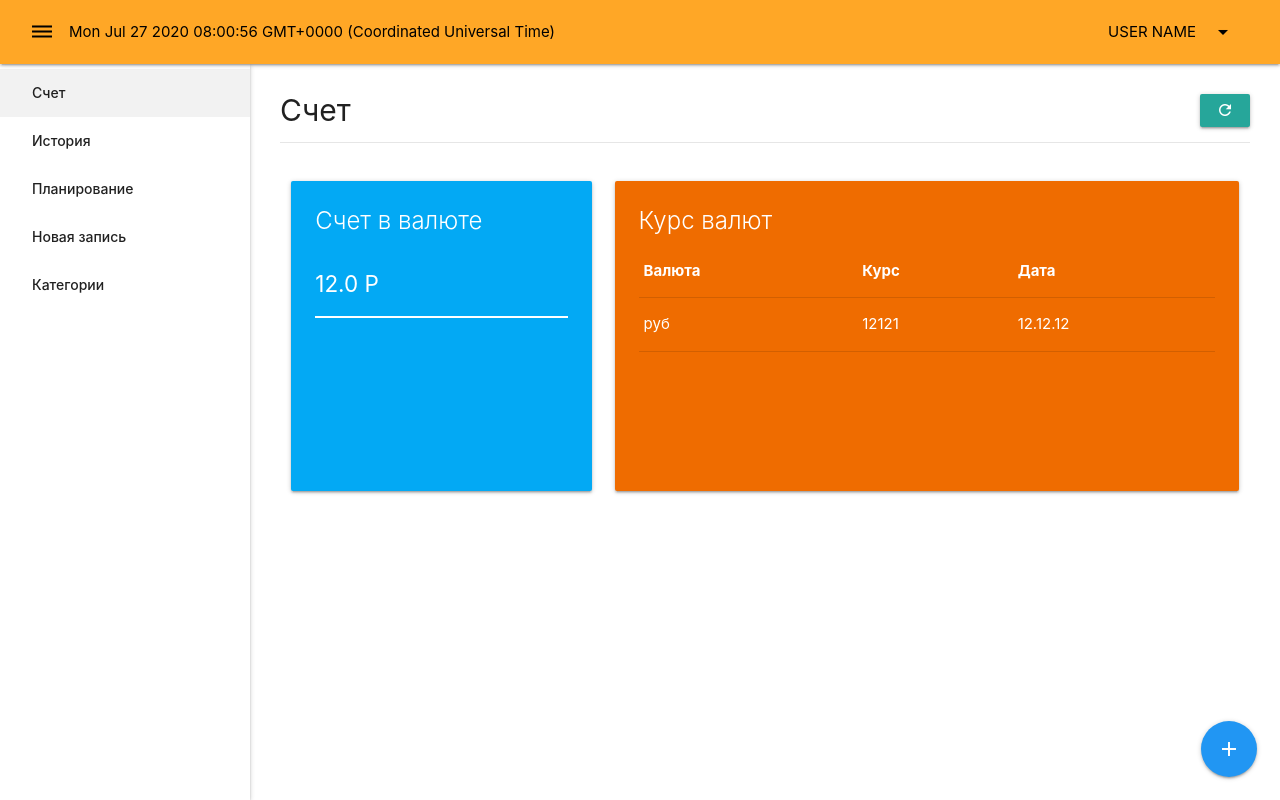
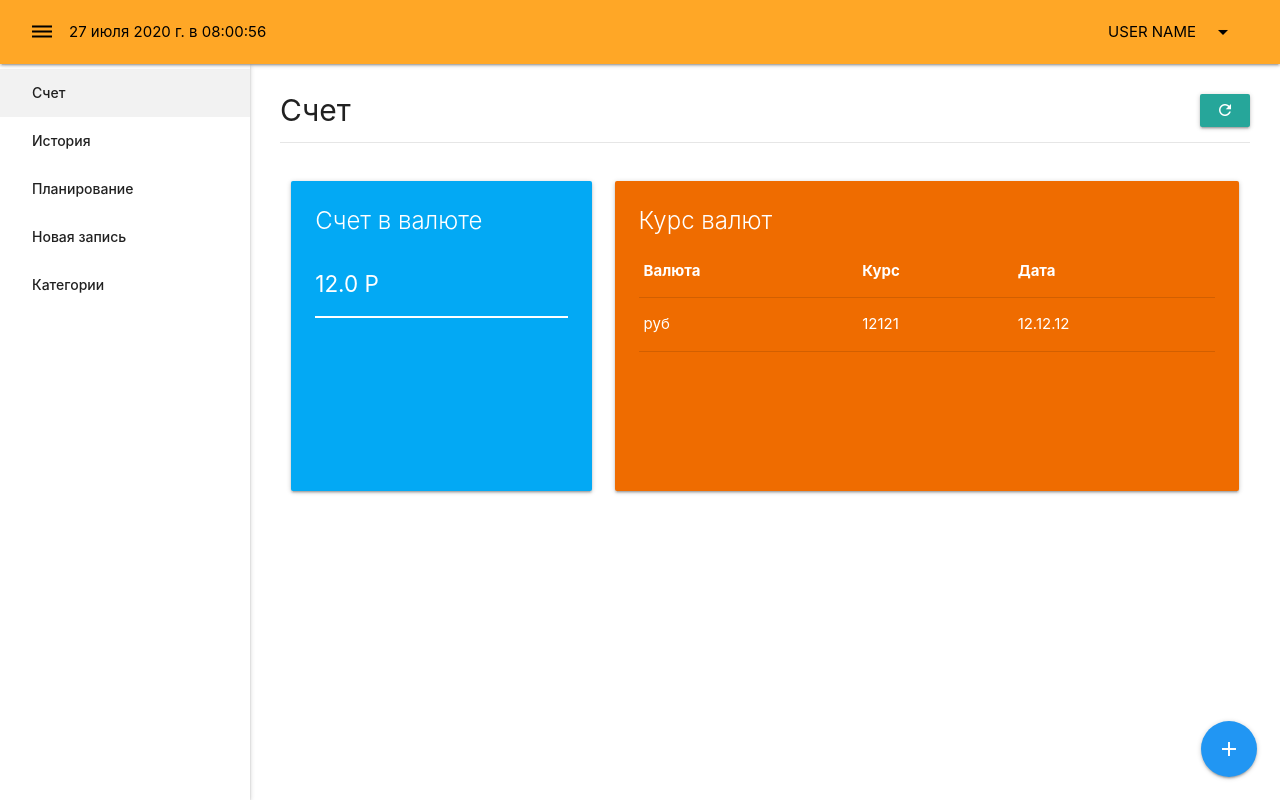
Before and after one commit to VLADTIMS/vue-crm, a Vue app: page / in a window 1280 px wide. Built offline with nearby package versions, Linux system fonts and the light colour scheme.

Commit message:
use date.filter

```diff
--- a/src/components/app/Navbar.vue
+++ b/src/components/app/Navbar.vue
@@ -8,7 +8,7 @@
         >
           <i class="material-icons black-text">dehaze</i>
         </a>
-        <span class="black-text">{{date}}</span>
+        <span class="black-text">{{date | date('datetime')}}</span>
       </div>
 
       <ul class="right hide-on-small-and-down">
```
